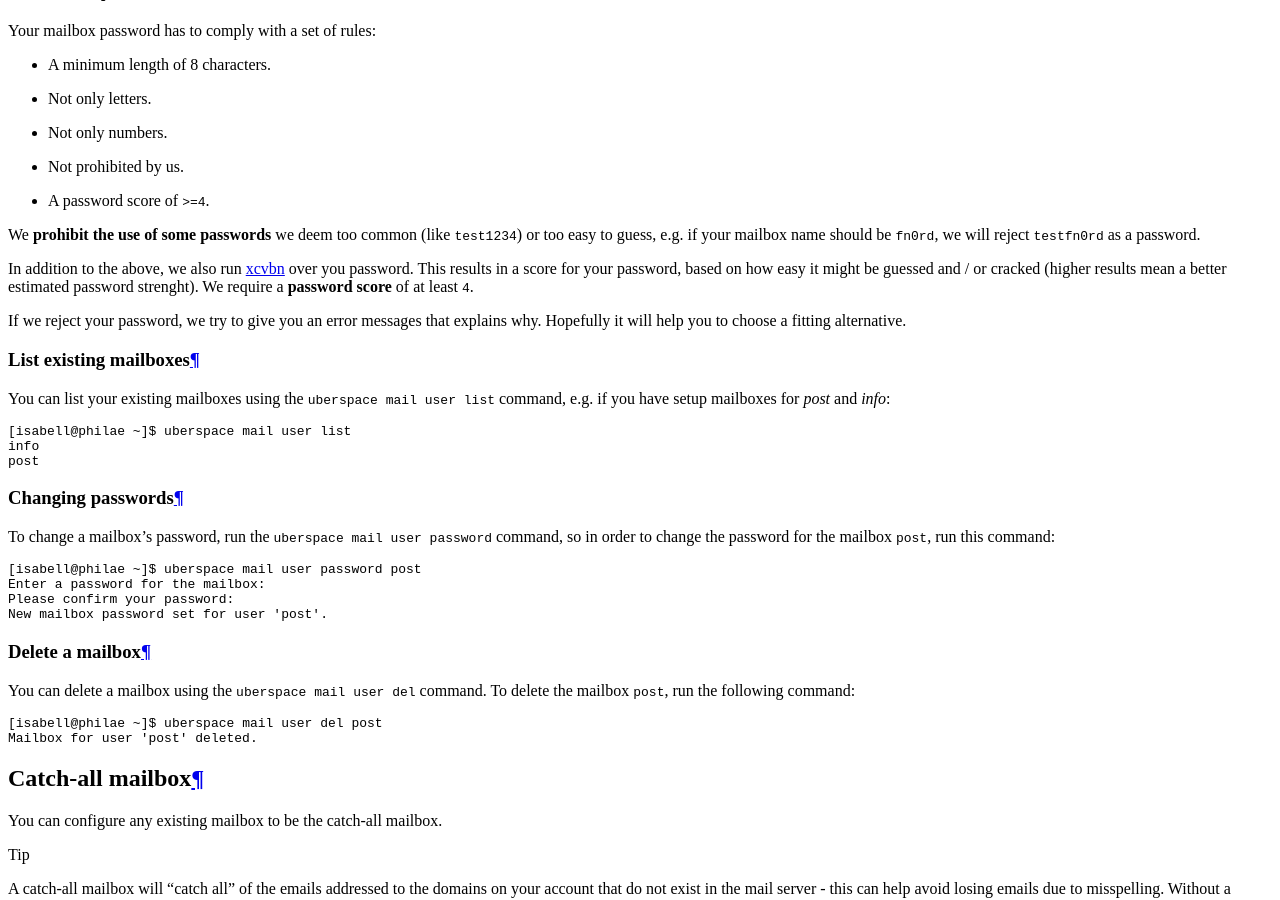
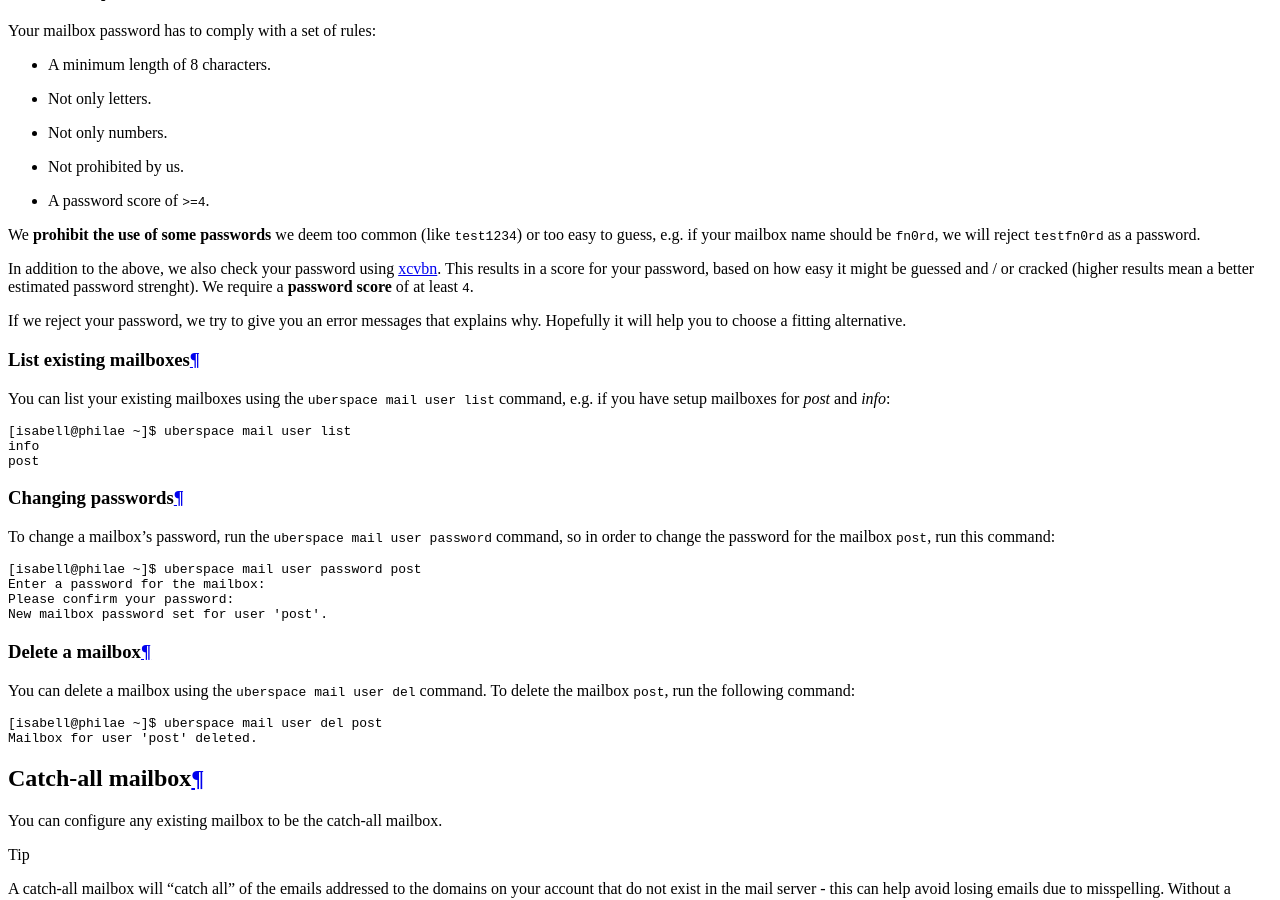
Before and after one commit to Uberspace/manual, a Sphinx documentation site: the page built from source/mail-mailboxes.rst, in a window 1280 px wide and 900 px high, scrolled down 2447 px. Built offline with Sphinx 7.4.7 and the Read the Docs theme 2.0.0, drawn with Linux system fonts in a browser that asks for light colours; pages that are not in the unit, such as notebooks, are missing from menus.

Commit message:
Fix typo

```diff
--- a/source/mail-mailboxes.rst
+++ b/source/mail-mailboxes.rst
@@ -51,7 +51,7 @@ Your mailbox password has to comply with a set of rules:
 
 We **prohibit the use of some passwords** we deem too common (like ``test1234``) or too easy to guess, e.g. if your mailbox name should be ``fn0rd``, we will reject ``testfn0rd`` as a password.
 
-In addition to the above, we also run `xcvbn <https://github.com/dwolfhub/zxcvbn-python>`_ over you password. This results in a score for your password, based on how easy it might be guessed and / or cracked (higher results mean a better estimated password strenght). We require a **password score** of at least ``4``.
+In addition to the above, we also check your password using `xcvbn <https://github.com/dwolfhub/zxcvbn-python>`_. This results in a score for your password, based on how easy it might be guessed and / or cracked (higher results mean a better estimated password strenght). We require a **password score** of at least ``4``.
 
 If we reject your password, we try to give you an error messages that explains why. Hopefully it will help you to choose a fitting alternative.
 
```
